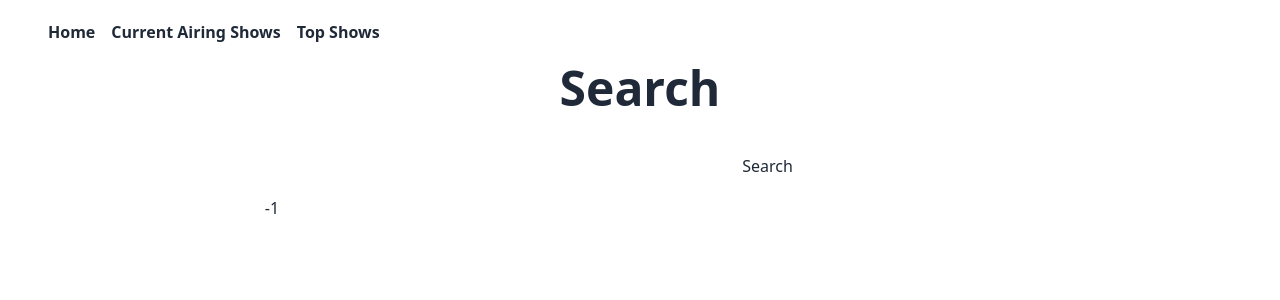
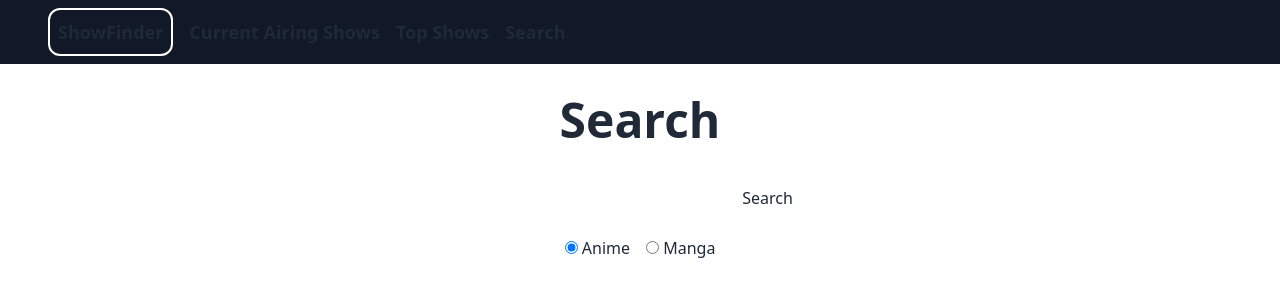
Before and after one commit to Reina-Orikasa/anime-search-p, a Next.js app: page /search in a window 1280 px wide. Shown: the top 300 px of the page. Built offline with nearby package versions, Linux system fonts and the light colour scheme.

Commit message:
updated styles, add loading animation to search page, search between anime/manga, navbar consistency between all pages

```diff
--- /dev/null
+++ b/components/layout.tsx
@@ -0,0 +1,10 @@
+import Navbar from "./navbar";
+
+export default function Layout({ children }: React.PropsWithChildren) {
+  return (
+    <>
+      <Navbar />
+      <main>{children}</main>
+    </>
+  );
+}
--- /dev/null
+++ b/components/navbar.tsx
@@ -0,0 +1,23 @@
+import Link from "next/link";
+
+export default function navbar() {
+  return (
+    <div className="navbar pl-12 font-bold space-x-4 text-lg bg-gray-900 mb-8">
+      <Link
+        href="/"
+        className="hover:underline border-2 border-white p-2 rounded-xl"
+      >
+        ShowFinder
+      </Link>
+      <Link href="/show" className="hover:underline">
+        Current Airing Shows
+      </Link>
+      <Link href="/top" className="hover:underline">
+        Top Shows
+      </Link>
+      <Link href="/search" className="hover:underline">
+        Search
+      </Link>
+    </div>
+  );
+}
--- a/pages/_app.tsx
+++ b/pages/_app.tsx
@@ -1,6 +1,11 @@
-import '../styles/globals.css'
-import type { AppProps } from 'next/app'
+import "../styles/globals.css";
+import type { AppProps } from "next/app";
+import Layout from "@/components/layout";
 
 export default function App({ Component, pageProps }: AppProps) {
-  return <Component {...pageProps} />
+  return (
+    <Layout>
+      <Component {...pageProps} />
+    </Layout>
+  );
 }
--- a/pages/createlist.tsx
+++ b/pages/createlist.tsx
@@ -1,29 +1,157 @@
-export default function CreateList({ shows }: any) {
-  let showList = [];
-  if (shows) {
-    showList = shows.map((show: any) => {
+interface Shows {
+  shows: Datum[];
+}
+
+interface Datum {
+  mal_id: number;
+  url: string;
+  images: { [key: string]: Image };
+  trailer: Trailer;
+  approved: boolean;
+  titles: Title[];
+  title: string;
+  title_english: string;
+  title_japanese: string;
+  title_synonyms: string[];
+  type: string;
+  source: string;
+  episodes: number;
+  status: string;
+  airing: boolean;
+  aired: Aired;
+  duration: string;
+  rating: string;
+  score: number;
+  scored_by: number;
+  rank: number;
+  popularity: number;
+  members: number;
+  favorites: number;
+  synopsis: string;
+  background: string;
+  season: string;
+  year: number;
+  broadcast: Broadcast;
+  producers: Demographic[];
+  licensors: Demographic[];
+  studios: Demographic[];
+  genres: Demographic[];
+  explicit_genres: Demographic[];
+  themes: Demographic[];
+  demographics: Demographic[];
+}
+
+interface Aired {
+  from: string;
+  to: string;
+  prop: Prop;
+}
+
+interface Prop {
+  from: From;
+  to: From;
+  string: string;
+}
+
+interface From {
+  day: number;
+  month: number;
+  year: number;
+}
+
+interface Broadcast {
+  day: string;
+  time: string;
+  timezone: string;
+  string: string;
+}
+
+interface Demographic {
+  mal_id: number;
+  type: string;
+  name: string;
+  url: string;
+}
+
+interface Image {
+  image_url: string;
+  small_image_url: string;
+  large_image_url: string;
+}
+
+export interface Title {
+  type: string;
+  title: string;
+}
+
+interface Trailer {
+  youtube_id: string;
+  url: string;
+  embed_url: string;
+}
+
+export default function CreateList(props: Shows) {
+  let showList: object[] = []
+  if (props) {
+    showList = props.shows?.map(
+      ({
+        mal_id,
+        images,
+        episodes,
+        url,
+        title,
+        title_japanese,
+        title_english,
+        members,
+        year,
+        score,
+        season,
+        status,
+        synopsis
+      }) => {
         return (
-        <div key={show.mal_id}>
+          <div key={mal_id}>
             <div className="border-2 border-white rounded-xl p-4 space-y-2 h-full">
               <div className="flex justify-center align-middle">
                 <img
-                src={show.images.jpg.image_url}
+                  src={images.jpg.image_url}
                   className="rounded-xl mb-4"
                 ></img>
               </div>
+              {title_english ? (
                 <h5 className="text-xl hover:underline font-bold">
-              <a href={show.url} target="_blank">
-                {show.title}
+                  <a href={url} target="_blank">
+                    {title_english}
                   </a>
                 </h5>
-            <p className="text-sm">{show.title_japanese}</p>
-            <p className="text-sm">{show.title_english}</p>
-            <p className="font-semibold">{show.members} members</p>
-            <p className="font-semibold text-lg">⭐{show.score}</p>
+              ) : (
+                <h5 className="text-xl hover:underline font-bold">
+                  <a href={url} target="_blank">
+                    {title}
+                  </a>
+                </h5>
+              )}
+              <p className="font-semibold">{members} members</p>
+              {status === 'Finished Airing' ? (
+                <p className="font-semibold">Aired {season} {year}</p>
+              ) : (
+                <p className="font-semibold">Currently airing</p>
+              )}
+              <p>{episodes} episodes</p>
+              <p className="font-semibold text-lg">⭐{score}</p>
+              <hr className="pt-4" />
+              <p className=" text-md">Alternative Names</p>
+              <div className="pb-2">
+                <p className="text-sm">{title_japanese}</p>
+                {title_english ? "" : <p>'English title same'</p>}
+              </div>
+              <hr className="pb-4" />
+              <p className="overflow-y-auto h-48 mb-4 px-4">{synopsis}</p>
             </div>
           </div>
         );
-    });
+      }
+    );
   }
 
   return <>{showList}</>;
--- a/pages/index.tsx
+++ b/pages/index.tsx
@@ -1,22 +1,6 @@
-import Link from "next/link";
-
 function HomePage() {
   return (
     <div>
-      <div className="navbar bg-base-100 space-x-4">
-        <a className="btn btn-ghost normal-case text-xl border-2 border-white">
-          ShowFinder
-        </a>
-        <Link href="/show" className="btn btn-ghost normal-case text-xl">
-          Airing Now
-        </Link>
-        <Link href="/top" className="btn btn-ghost normal-case text-xl">
-          Top Shows
-        </Link>
-        <Link href="/search" className="btn btn-ghost normal-case text-xl">
-          Search
-        </Link>
-      </div>
       <h1 className="text-3xl font-bold text-center mt-4">
         Welcome to ShowFinder!
       </h1>
--- a/pages/search.tsx
+++ b/pages/search.tsx
@@ -1,26 +1,32 @@
-import { GetStaticProps } from "next";
-import Link from "next/link";
 import { useState } from "react";
 import CreateList from "./createlist";
 
 export default function search() {
+  let [searchDone, setSearchDone] = useState(true);
   const [search, setSearch] = useState("");
   const [searchResult, setSearchResult] = useState([]);
+  const [searchType, setSearchType] = useState("anime");
   function searchShows() {
-    fetch(`https://api.jikan.moe/v4/anime?q=${search}&sfw=true`)
+    if (search === "") {
+      return null;
+    }
+    setSearchDone(!searchDone);
+    fetch(`https://api.jikan.moe/v4/${searchType}?q=${search}&sfw=true`)
       .then((resp) => resp.json())
-      .then((shows) => setSearchResult(shows.data));
+      .then((shows) => setSearchResult(shows.data))
+      .finally(() => setSearchDone(true));
+
+    if (searchResult.length !== 0) {
+      setSearchDone(!searchDone);
+    }
   }
 
-  console.log(searchResult.length);
+  function updateSearchType(e: React.ChangeEvent<HTMLInputElement>) {
+    setSearchType(e.target.value);
+  }
 
   return (
     <div>
-      <div className="navbar pl-12 font-bold space-x-4">
-        <Link href="/">Home</Link>
-        <Link href="/show" className="hover:underline">Current Airing Shows</Link>
-        <Link href="/top">Top Shows</Link>
-      </div>
       <div className="text-center px-24">
         <h1 className="text-5xl mb-8 font-bold">Search</h1>
         <div className="mb-2">
@@ -36,14 +42,38 @@ export default function search() {
           >
             Search
           </button>
+          <div className="my-4">
+            <input
+              type="radio"
+              value="anime"
+              name="search"
+              defaultChecked={true}
+              onChange={(e) => updateSearchType(e)}
+            />{" "}
+            Anime
+            <input
+              type="radio"
+              value="manga"
+              name="search"
+              onChange={(e) => updateSearchType(e)}
+              className="ml-4"
+            />{" "}
+            Manga
+          </div>
         </div>
 
+        {!searchDone ? (
+          <div className="flex justify-center align-middle">
+            <>
+              <img src="/puff.svg" alt="loading" />
+              <p>loading...</p>
+            </>
+          </div>
+        ) : (
+          ""
+        )}
         <div className="grid grid-cols-2 md:grid-cols-3 gap-2 md:gap-4">
-          {searchResult.length !== 0 ? (
-            <CreateList shows={searchResult} />
-          ) : (
-            "-1"
-          )}
+          {searchResult.length !== 0 ? <CreateList shows={searchResult} /> : ""}
         </div>
       </div>
     </div>
--- a/pages/show.tsx
+++ b/pages/show.tsx
@@ -1,6 +1,5 @@
 import { InferGetStaticPropsType } from "next";
 import { GetStaticProps } from "next";
-import Link from "next/link";
 import CreateList from "./createlist";
 
 export default function Show({
@@ -9,11 +8,6 @@ export default function Show({
   const seasonShows = todo.data;
   return (
     <div>
-      <div className="navbar pl-12 font-bold space-x-4">
-        <Link href="/">Home</Link>
-        <Link href="/top">Top Shows</Link>
-        <Link href="/search">Search</Link>
-      </div>
       <div className="text-center px-24">
         <h1 className="text-5xl mb-8 font-bold">Currently Airing Shows</h1>
         <div className="grid grid-cols-2 md:grid-cols-3 gap-2 md:gap-4">
--- a/pages/top.tsx
+++ b/pages/top.tsx
@@ -1,5 +1,5 @@
 import { GetStaticProps, InferGetStaticPropsType } from "next";
-import Link from "next/link";
+
 import CreateList from "./createlist";
 
 export default function Top({
@@ -8,11 +8,6 @@ export default function Top({
   const topShowArray = topShows.data;
   return (
     <div>
-      <div className="navbar pl-12 font-bold space-x-4">
-        <Link href="/">Home</Link>
-        <Link href="/show">Current Airing Shows</Link>
-        <Link href="/search">Search</Link>
-      </div>
       <div className="text-center px-24">
         <h1 className="text-5xl mb-8 font-bold">Top 12 Ranking on MAL</h1>
         <div className="grid grid-cols-2 md:grid-cols-3 gap-2 md:gap-4">
```
Also changed, not shown: public/puff.svg (added). Lines whose indentation alone changed are shown as unchanged.
